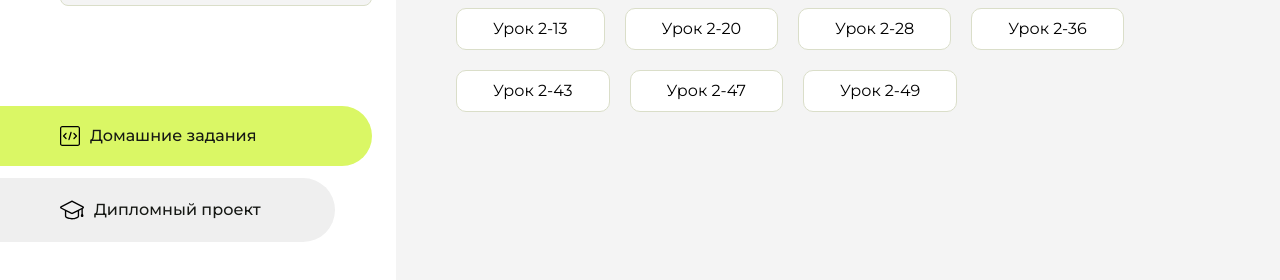
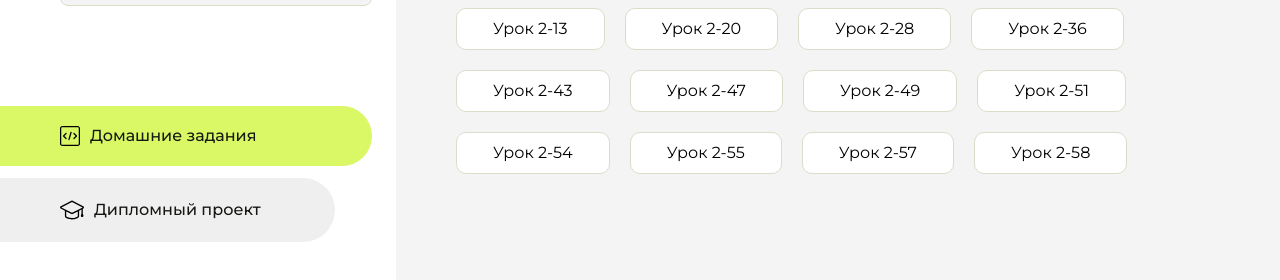
Before and after one commit to Lakorgen/homework, a plain HTML site: page index.html in a window 1280 px wide. Shown: the part 230-510 px from the top of the page. Drawn offline with Linux system fonts and the light colour scheme.

Commit message:
Update index.html

```diff
--- a/index.html
+++ b/index.html
@@ -113,6 +113,21 @@
                     <li class="content__list-item">
                         <a href="lesson2-48/index.html">Урок 2-49</a>
                     </li>
+                    <li class="content__list-item">
+                        <a href="lesson2-51/index.html">Урок 2-51</a>
+                    </li>
+                    <li class="content__list-item">
+                        <a href="lesson2-54/index.html">Урок 2-54</a>
+                    </li>
+                    <li class="content__list-item">
+                        <a href="lesson2-55/index.html">Урок 2-55</a>
+                    </li>
+                    <li class="content__list-item">
+                        <a href="lesson2-57/index.html">Урок 2-57</a>
+                    </li>
+                    <li class="content__list-item">
+                        <a href="lesson2-58/index.html">Урок 2-58</a>
+                    </li>
                 </ul>
             </div>
             <div class="content__block hidden" id="diplomBlock">
```
